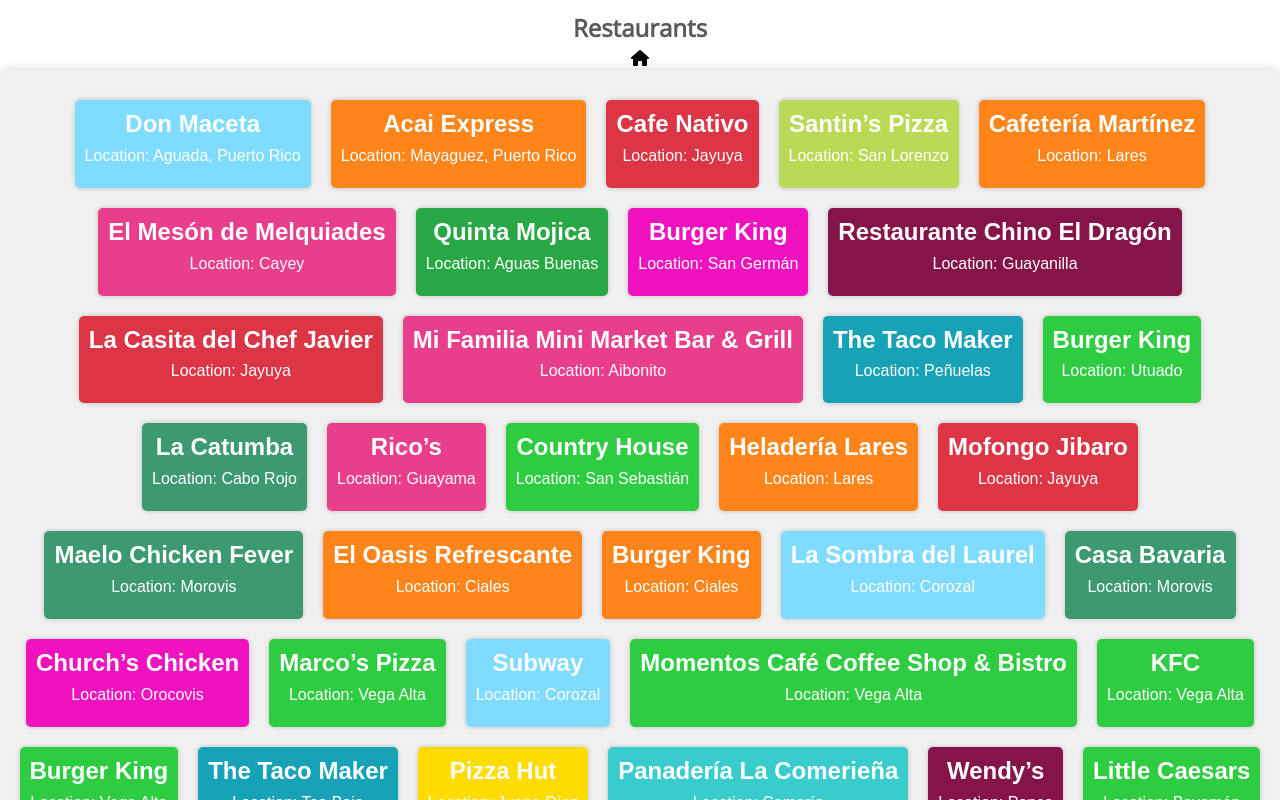
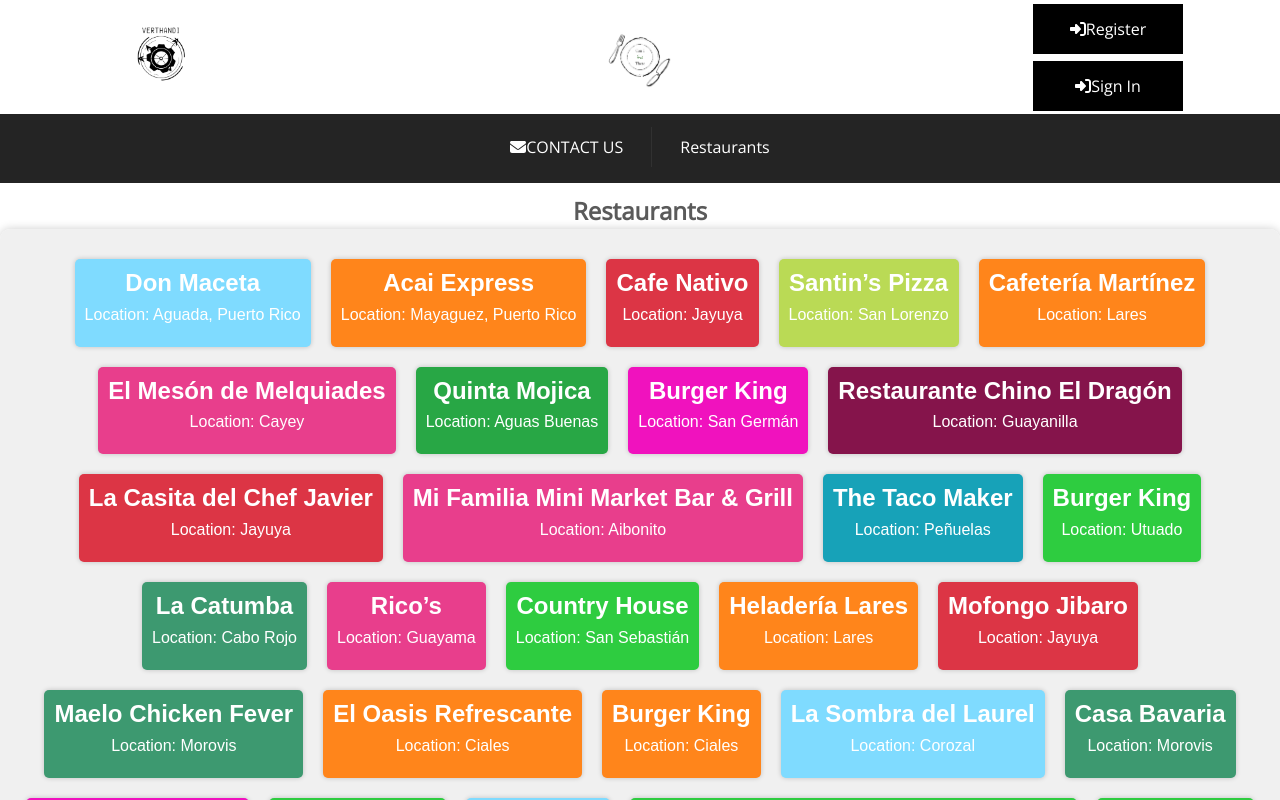
Before and after one commit to EdwinC1339/RequirementsTestingTeamK, a React (Create React App) app in the folder INSO4115_4117_CourseProject/: page /restaurants in a window 1280 px wide. Shown: the top 800 px of the page. Built offline with nearby package versions, Linux system fonts and the light colour scheme.

Commit message:
modified restaurants page

```diff
--- a/INSO4115_4117_CourseProject/package.json
+++ b/INSO4115_4117_CourseProject/package.json
@@ -75,6 +75,7 @@
     "@types/jquery": "^3.5.16",
     "dotenv": "^16.0.3",
     "fast-check": "^3.8.1",
+    "fuzzing": "^0.12.21",
     "supertest": "^6.3.3"
   }
 }
--- a/INSO4115_4117_CourseProject/src/pages/RestaurantList.css
+++ b/INSO4115_4117_CourseProject/src/pages/RestaurantList.css
@@ -7,11 +7,17 @@
   font-family: Arial, sans-serif;
   padding: 20px 0px 5px;
   background-color: #f0f0f0;
+  height: 100vh;
+  min-height: 550px;
+  background-repeat: no-repeat;
+  background-size: cover;
+  background-position: center;
+  position: relative;
+  overflow-y: scroll;
 
   border-radius: 10px;
   box-shadow: 0px 0px 10px rgba(0, 0, 0, 0.2);
-  height: 100%;
-  width: 100%;
+  overflow-y: auto;
 }
 
 .restaurant {
--- a/INSO4115_4117_CourseProject/src/pages/Restaurants.jsx
+++ b/INSO4115_4117_CourseProject/src/pages/Restaurants.jsx
@@ -4,7 +4,8 @@
 import { useNavigate, Link } from "react-router-dom";
 import { faHouse } from "@fortawesome/free-solid-svg-icons";
 import { FontAwesomeIcon } from "@fortawesome/react-fontawesome";
-
+import Header from "../components/Header";
+import Footer from "../components/Footer";
 function RestaurantList() {
   const [counter, setCounter] = useState(1);
   const totalRestaurants = restaurantsData.length;
@@ -88,10 +89,8 @@
 
   return (
     <>
+      <Header />
       <div className="header">Restaurants </div>{" "}
-      <Link as={Link} to="/">
-        <FontAwesomeIcon icon={faHouse} />
-      </Link>
       <div className="container-fluid">
         {restaurantsData.map((restaurant, index) => (
           <div
@@ -104,6 +103,7 @@
           </div>
         ))}
       </div>
+      <Footer />
     </>
   );
 }
```
Also changed, not shown: 2 other files (tests, documents, lock files or other folders).
